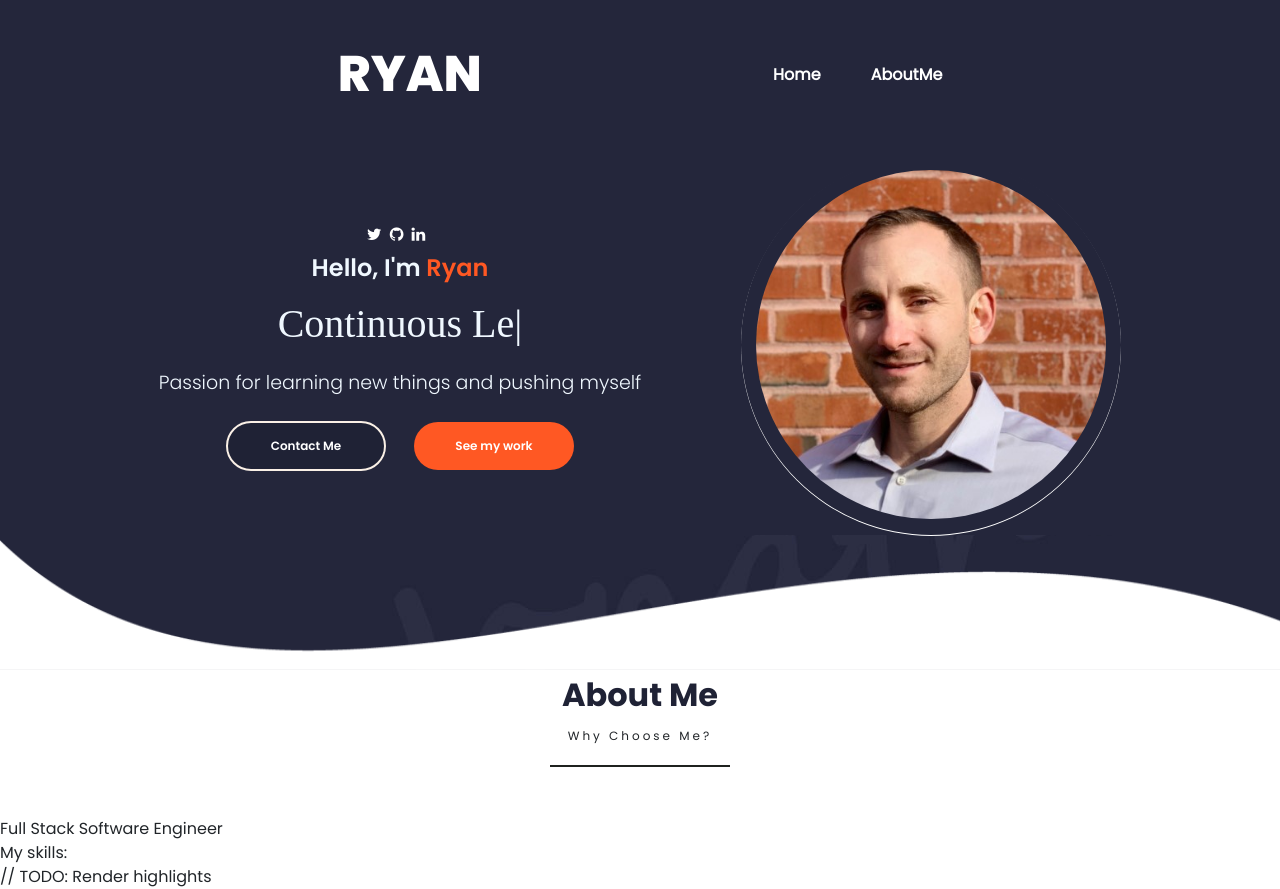
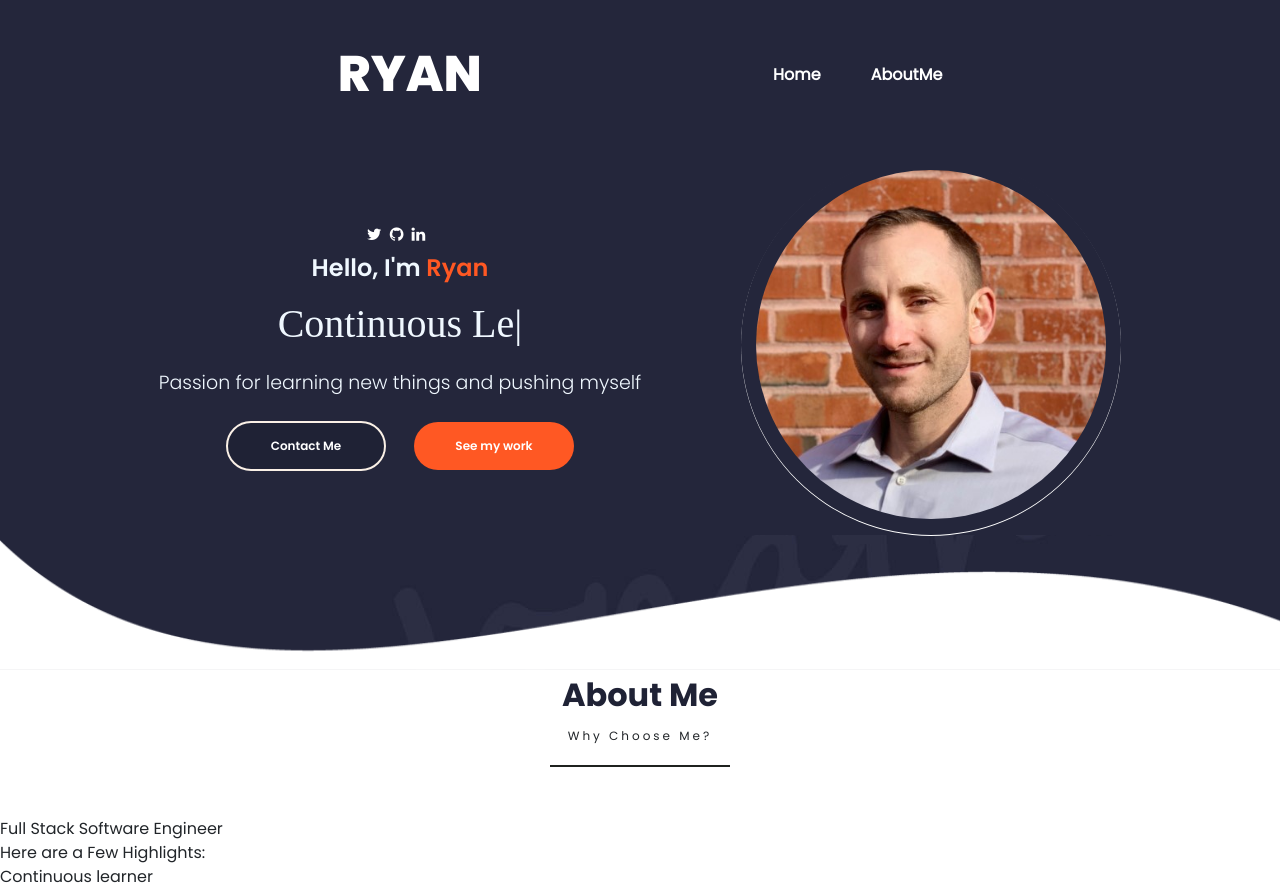
Before and after one commit to RdotSilva/TypeScript-React-Showcase, a React (Create React App) app: page / in a window 1280 px wide. Shown: the top 889 px of the page. Built offline with nearby package versions, Linux system fonts and the light colour scheme; a web font is replaced by a local one.

Commit message:
Add profileData to render in AboutMe

```diff
--- a/src/components/AboutMe/AboutMe.tsx
+++ b/src/components/AboutMe/AboutMe.tsx
@@ -11,6 +11,25 @@ const AboutMe = ({ id }) => {
   const fadeInSubscription =
     ScrollService.currentScreenFadeIn.subscribe(fadeInScreenHandler);
 
+  // Profile data that I will render in the AboutMe section
+  const profileData = {
+    description:
+      "Full Stack Software Engineer who enjoys being challenged and working on projects that bring me outside of my comfort zone. Always furthering self-improvement by learning new languages, technologies, and development techniques.",
+    highlights: {
+      bullets: ["Continuous learner", "Persistence", "Exploring new ideas"],
+      heading: "Here are a Few Highlights:",
+    },
+  };
+
+  const renderHighlight = () => {
+    return profileData.highlights.bullets.map((value, i) => (
+      <div className="highlight" key={i}>
+        <div className="highlight-blob"></div>
+        <span>{value}</span>
+      </div>
+    ));
+  };
+
   return (
     <div className="about-me-container screen-container fade-in" id={id || ""}>
       <div className="about-me-parent">
@@ -23,18 +42,21 @@ const AboutMe = ({ id }) => {
             </span>
             <div className="about-me-highlights">
               <div className="highlight-heading">
-                <span>My skills:</span>
+                <span>{profileData.highlights.heading}</span>
               </div>
-              // TODO: Render highlights
+              {renderHighlight()}
             </div>
             <div className="about-me-options">
               <button
                 className="btn primary-btn"
-                // onClick={} TODO: Add onCLick handler to scroll to Contact me section
+                onClick={() => ScrollService.scrollHandler.scrollToContactMe()}
               >
                 {" "}
                 Contact Me{" "}
               </button>
+              <a href="#">
+                <button className="btn highlighted-btn">See My Work</button>
+              </a>
             </div>
           </div>
         </div>
```
